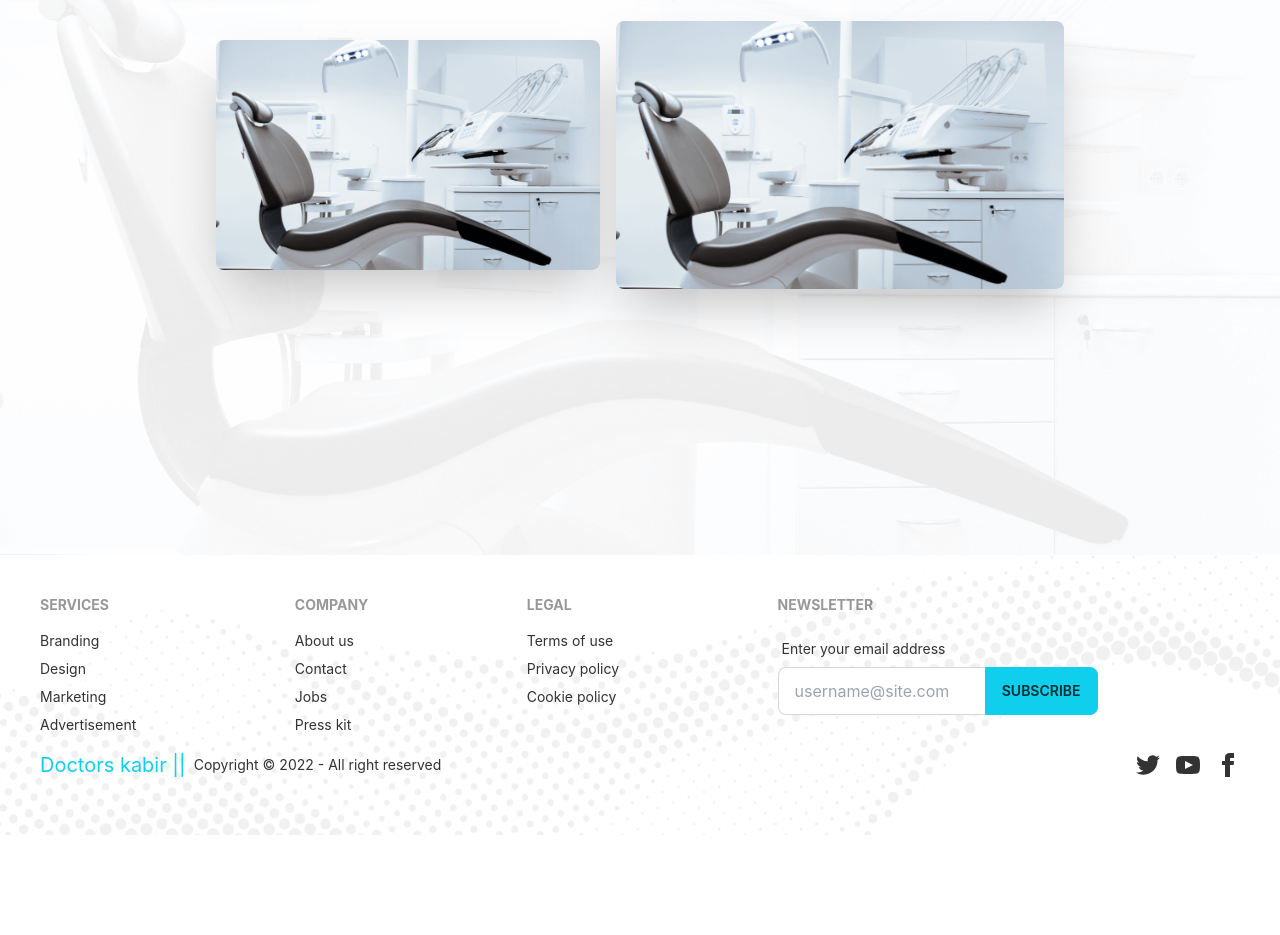
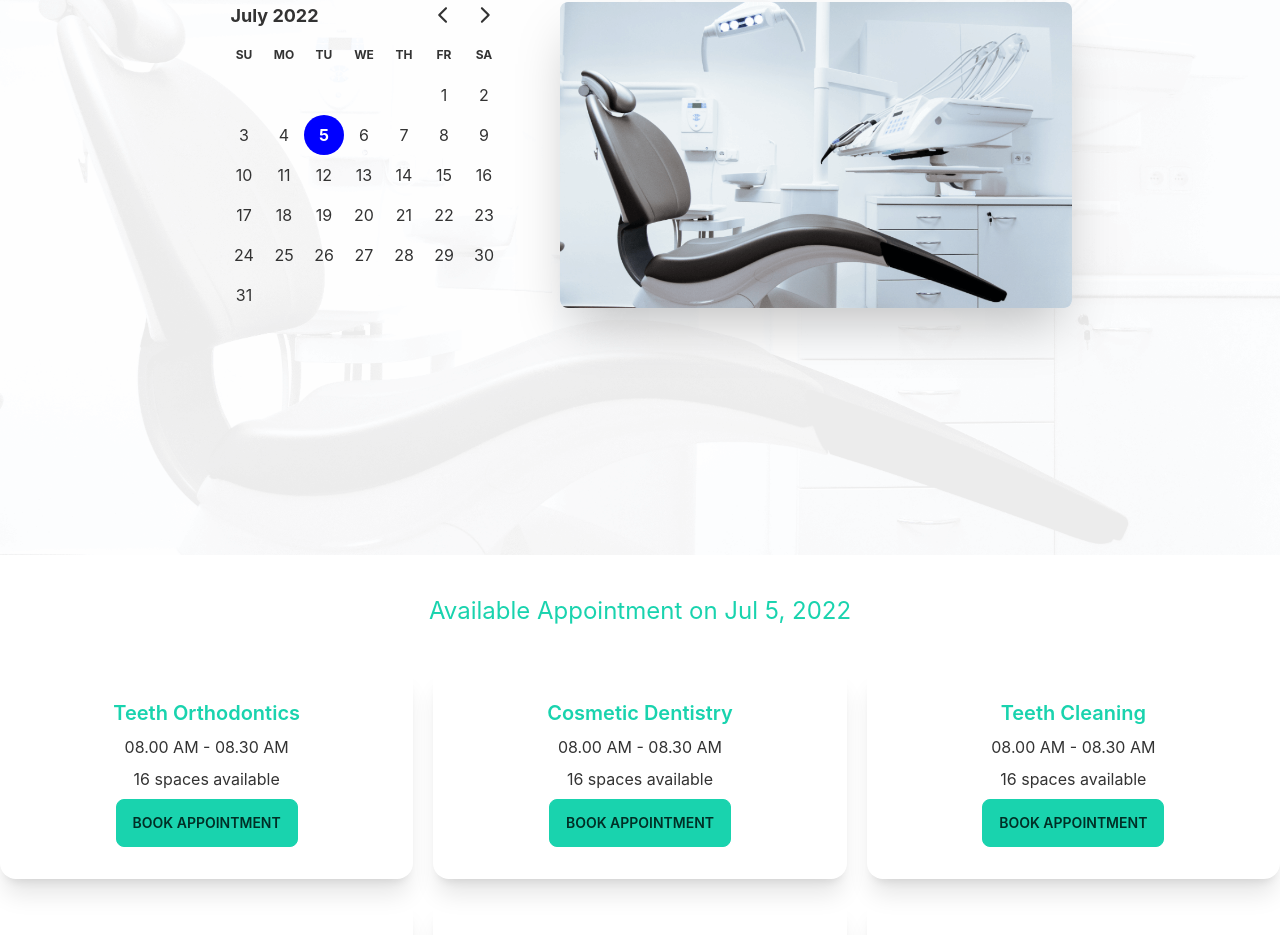
Before and after one commit to kabirbhai/doctors-kobir, a React (Create React App) app: page /appointment in a window 1280 px wide. Shown: the part 309-1244 px from the top of the page. Before the commit the page ends 1144 px from the top, so only its background shows below. Built offline with nearby package versions, Linux system fonts and the light colour scheme.

Commit message:
available appointment card completed

```diff
--- a/package.json
+++ b/package.json
@@ -7,7 +7,9 @@
     "@testing-library/react": "^13.3.0",
     "@testing-library/user-event": "^13.5.0",
     "daisyui": "^2.18.0",
+    "date-fns": "^2.28.0",
     "react": "^18.2.0",
+    "react-day-picker": "^8.0.7",
     "react-dom": "^18.2.0",
     "react-router-dom": "6",
     "react-scripts": "5.0.1",
--- /dev/null
+++ b/public/Services.json
@@ -0,0 +1,134 @@
+[
+  {
+    "_id": 1,
+    "name": "Teeth Orthodontics",
+    "slots": [
+      "08.00 AM - 08.30 AM",
+      "08.30 AM - 09.00 AM",
+      "09.00 AM - 9.30 AM",
+      "09.30 AM - 10.00 AM",
+      "10.00 AM - 10.30 AM",
+      "10.30 AM - 11.00 AM",
+      "11.00 AM - 11.30 AM",
+      "11.30 AM - 12.00 AM",
+      "1.00 PM - 1.30 PM",
+      "1.30 PM - 2.00 PM",
+      "2.00 PM - 2.30 PM",
+      "2.30 PM - 3.00 PM",
+      "3.00 PM - 3.30 PM",
+      "3.30 PM - 4.00 PM",
+      "4.00 PM - 4.30 PM",
+      "4.30 PM - 5.00 PM"
+    ]
+  },
+  {
+    "_id": 2,
+    "name": "Cosmetic Dentistry",
+    "slots": [
+      "08.00 AM - 08.30 AM",
+      "08.30 AM - 09.00 AM",
+      "09.00 AM - 9.30 AM",
+      "09.30 AM - 10.00 AM",
+      "10.00 AM - 10.30 AM",
+      "10.30 AM - 11.00 AM",
+      "11.00 AM - 11.30 AM",
+      "11.30 AM - 12.00 AM",
+      "1.00 PM - 1.30 PM",
+      "1.30 PM - 2.00 PM",
+      "2.00 PM - 2.30 PM",
+      "2.30 PM - 3.00 PM",
+      "3.00 PM - 3.30 PM",
+      "3.30 PM - 4.00 PM",
+      "4.00 PM - 4.30 PM",
+      "4.30 PM - 5.00 PM"
+    ]
+  },
+  {
+    "_id": 3,
+    "name": "Teeth Cleaning",
+    "slots": [
+      "08.00 AM - 08.30 AM",
+      "08.30 AM - 09.00 AM",
+      "09.00 AM - 9.30 AM",
+      "09.30 AM - 10.00 AM",
+      "10.00 AM - 10.30 AM",
+      "10.30 AM - 11.00 AM",
+      "11.00 AM - 11.30 AM",
+      "11.30 AM - 12.00 AM",
+      "1.00 PM - 1.30 PM",
+      "1.30 PM - 2.00 PM",
+      "2.00 PM - 2.30 PM",
+      "2.30 PM - 3.00 PM",
+      "3.00 PM - 3.30 PM",
+      "3.30 PM - 4.00 PM",
+      "4.00 PM - 4.30 PM",
+      "4.30 PM - 5.00 PM"
+    ]
+  },
+  {
+    "_id": 4,
+    "name": "Cavity Protection",
+    "slots": [
+      "08.00 AM - 08.30 AM",
+      "08.30 AM - 09.00 AM",
+      "09.00 AM - 9.30 AM",
+      "09.30 AM - 10.00 AM",
+      "10.00 AM - 10.30 AM",
+      "10.30 AM - 11.00 AM",
+      "11.00 AM - 11.30 AM",
+      "11.30 AM - 12.00 AM",
+      "1.00 PM - 1.30 PM",
+      "1.30 PM - 2.00 PM",
+      "2.00 PM - 2.30 PM",
+      "2.30 PM - 3.00 PM",
+      "3.00 PM - 3.30 PM",
+      "3.30 PM - 4.00 PM",
+      "4.00 PM - 4.30 PM",
+      "4.30 PM - 5.00 PM"
+    ]
+  },
+  {
+    "_id": 5,
+    "name": "Pediatric Dental",
+    "slots": [
+      "08.00 AM - 08.30 AM",
+      "08.30 AM - 09.00 AM",
+      "09.00 AM - 9.30 AM",
+      "09.30 AM - 10.00 AM",
+      "10.00 AM - 10.30 AM",
+      "10.30 AM - 11.00 AM",
+      "11.00 AM - 11.30 AM",
+      "11.30 AM - 12.00 AM",
+      "1.00 PM - 1.30 PM",
+      "1.30 PM - 2.00 PM",
+      "2.00 PM - 2.30 PM",
+      "2.30 PM - 3.00 PM",
+      "3.00 PM - 3.30 PM",
+      "3.30 PM - 4.00 PM",
+      "4.00 PM - 4.30 PM",
+      "4.30 PM - 5.00 PM"
+    ]
+  },
+  {
+    "_id": 6,
+    "name": "Oral Surgery",
+    "slots": [
+      "08.00 AM - 08.30 AM",
+      "08.30 AM - 09.00 AM",
+      "09.00 AM - 9.30 AM",
+      "09.30 AM - 10.00 AM",
+      "10.00 AM - 10.30 AM",
+      "10.30 AM - 11.00 AM",
+      "11.00 AM - 11.30 AM",
+      "11.30 AM - 12.00 AM",
+      "1.00 PM - 1.30 PM",
+      "1.30 PM - 2.00 PM",
+      "2.00 PM - 2.30 PM",
+      "2.30 PM - 3.00 PM",
+      "3.00 PM - 3.30 PM",
+      "3.30 PM - 4.00 PM",
+      "4.00 PM - 4.30 PM",
+      "4.30 PM - 5.00 PM"
+    ]
+  }
+]
--- a/src/pages/appointment/Appointment.js
+++ b/src/pages/appointment/Appointment.js
@@ -1,10 +1,13 @@
-import React from "react";
+import React, { useState } from "react";
 import AppointmentBanner from "./AppointmentBanner";
+import AvailableAppointment from "./AvailableAppointment";
 
 const Appointment = () => {
+  const [date, setDate] = useState(new Date());
   return (
     <section>
-      <AppointmentBanner />
+      <AppointmentBanner date={date} setDate={setDate} />
+      <AvailableAppointment date={date} />
     </section>
   );
 };
--- a/src/pages/appointment/AppointmentBanner.js
+++ b/src/pages/appointment/AppointmentBanner.js
@@ -1,8 +1,11 @@
 import React from "react";
+import { DayPicker } from "react-day-picker";
+import "react-day-picker/dist/style.css";
 import chair from "../../assets/images/chair.png";
 import backgroundBanner from "../../assets/images/bg.png";
+import { format } from "date-fns";
 
-const AppointmentBanner = () => {
+const AppointmentBanner = ({ date, setDate }) => {
   return (
     <section
       style={{
@@ -12,9 +15,11 @@ const AppointmentBanner = () => {
     >
       <div class="hero min-h-screen">
         <div class="hero-content flex-col lg:flex-row">
-          <img src={chair} class="max-w-sm rounded-lg shadow-2xl" alt="" />
+          <div className="pr-6">
+            <DayPicker mode="single" selected={date} onSelect={setDate} />
+          </div>
           <div>
-            <img src={chair} class="max-w-md rounded-lg shadow-2xl" alt="" />
+            <img src={chair} class="max-w-lg rounded-lg shadow-2xl" alt="" />
           </div>
         </div>
       </div>
--- /dev/null
+++ b/src/pages/appointment/AvailableAppointment.js
@@ -0,0 +1,30 @@
+import { format } from "date-fns";
+import React, { useEffect, useState } from "react";
+import Service from "./Service";
+
+const AvailableAppointment = ({ date }) => {
+  const [services, setServices] = useState([]);
+
+  useEffect(() => {
+    fetch("Services.json")
+      .then((res) => res.json())
+      .then((data) => setServices(data));
+  }, []);
+
+  return (
+    <section className="container mx-auto">
+      <h1 className="text-secondary text-2xl text-center my-5 py-5">
+        Available Appointment on {format(date, "PP")}
+      </h1>
+
+      {/* APPOINTMENT CARD  */}
+      <div className="grid grid-cols-1 lg:grid-cols-3 gap-5 ">
+        {services.map((service) => (
+          <Service key={service._id} service={service} />
+        ))}
+      </div>
+    </section>
+  );
+};
+
+export default AvailableAppointment;
--- /dev/null
+++ b/src/pages/appointment/Service.js
@@ -0,0 +1,25 @@
+import React from "react";
+
+const Service = ({ service }) => {
+  return (
+    <div class="card lg:max-w-lg shadow-xl">
+      <div class="card-body text-center">
+        <h2 class="card-title text-secondary justify-center">{service.name}</h2>
+        {/* <p>{slots.length > 0 'sp' }</p> */}
+        <p>
+          {service.slots?.length > 0 ? (
+            <span>{service.slots[0]}</span>
+          ) : (
+            <span>Try another day</span>
+          )}
+        </p>
+        <p>{service.slots?.length} spaces available</p>
+        <div class="card-actions justify-center">
+          <button class="btn btn-secondary">BOOK APPOINTMENT</button>
+        </div>
+      </div>
+    </div>
+  );
+};
+
+export default Service;
```
Also changed, not shown: 1 other file (tests, documents, lock files or other folders).
